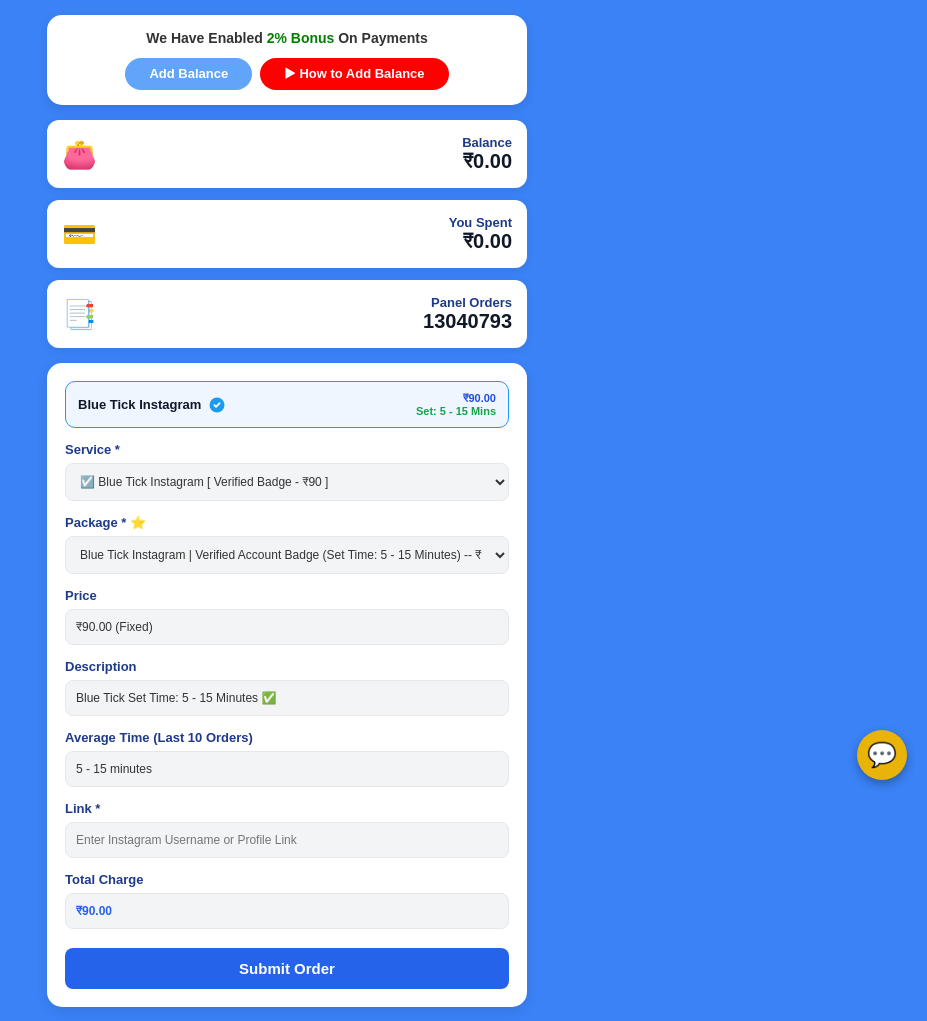
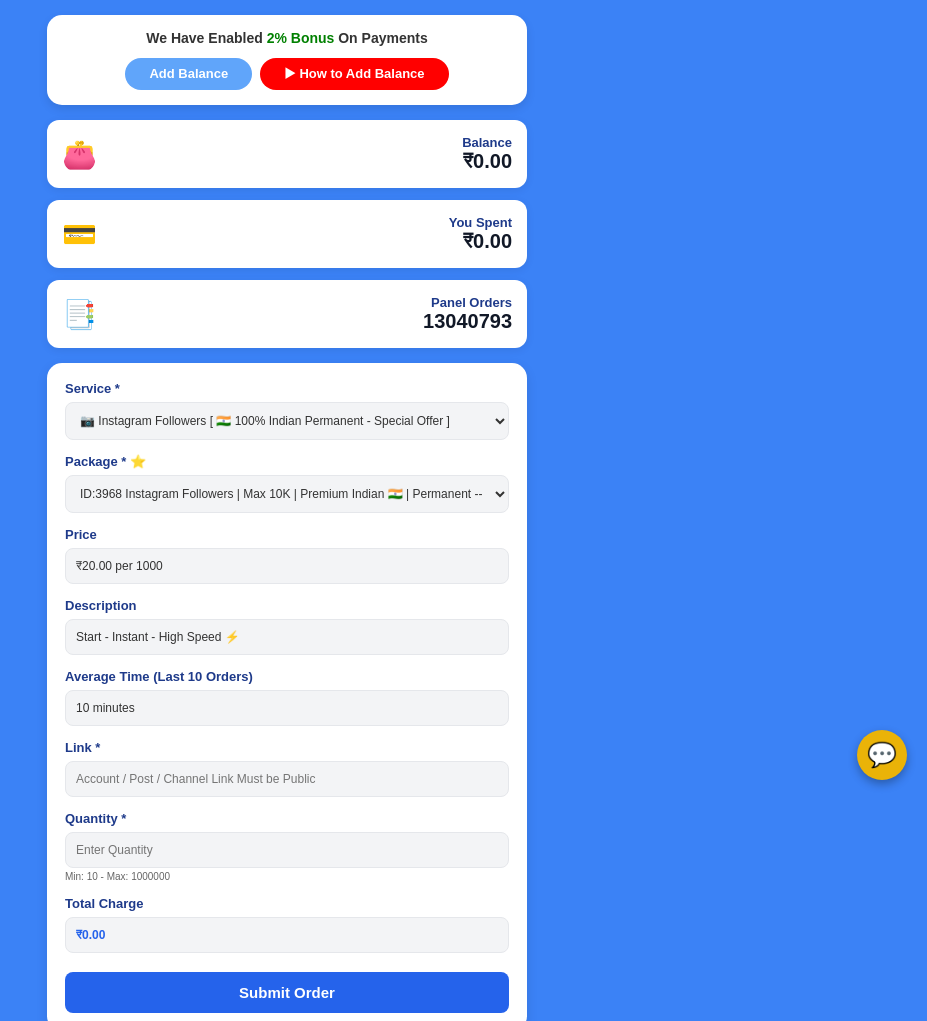
Before and after one commit to ab5301554-max/followfast, a plain HTML site: page addbalance.html in a window 1280 px wide. Shown: the top 1021 px of the page, without its empty margins (353-1280 px from the left). Drawn offline with Linux system fonts and the light colour scheme.

Commit message:
Update addbalance.html

```diff
--- a/addbalance.html
+++ b/addbalance.html
@@ -84,41 +84,6 @@
       color: #111827;
     }
 
-    /* Blue Tick Highlight Box */
-    .bluetick-quick-box {
-      display: flex;
-      align-items: center;
-      justify-content: space-between;
-      background: #eff6ff;
-      border: 1.5px solid #1d9bf0;
-      border-radius: 10px;
-      padding: 10px 12px;
-      margin-bottom: 14px;
-      cursor: pointer;
-    }
-
-    .bluetick-left {
-      display: flex;
-      align-items: center;
-      gap: 7px;
-      font-size: 13px;
-      font-weight: bold;
-      color: #0f172a;
-    }
-
-    .bluetick-svg {
-      width: 18px;
-      height: 18px;
-      flex-shrink: 0;
-    }
-
-    .bluetick-meta {
-      text-align: right;
-      font-size: 11px;
-      font-weight: bold;
-      color: #1d4ed8;
-    }
-
     /* Main Order Card */
     .order-box {
       background: #ffffff;
@@ -189,9 +154,10 @@
     <div class="banner-card">
       <h4>We Have Enabled <span style="color: green;">2% Bonus</span> On Payments</h4>
       <div class="btn-group" style="display: flex; gap: 8px; justify-content: center; flex-wrap: wrap;">
-        <a href="addbalance.html" class="top-btn">Add Balance</a>
-        <a href="https://youtube.com/shorts/wUjOodaSC9I?si=Buo82z5V7THWX-mg" target="_blank" class="top-btn" style="background-color: #ff0000;">▶ How to Add Balance</a>
-      </div>
+  <a href="addbalance.html" class="top-btn">Add Balance</a>
+  <a href="https://youtube.com/shorts/wUjOodaSC9I?si=Buo82z5V7THWX-mg" target="_blank" class="top-btn" style="background-color: #ff0000;">▶ How to Add Balance</a>
+</div>
+
     </div>
 
     <!-- Balance & Stats Cards -->
@@ -222,26 +188,10 @@
     <!-- Order Form -->
     <div class="order-box">
 
-      <!-- Blue Tick Instagram Badge Box (Click to select Blue Tick) -->
-      <div class="bluetick-quick-box" onclick="selectBlueTick()">
-        <div class="bluetick-left">
-          <span>Blue Tick Instagram</span>
-          <svg class="bluetick-svg" viewBox="0 0 24 24" aria-hidden="true">
-            <circle cx="12" cy="12" r="10" fill="#1d9bf0"></circle>
-            <path d="M8.5 12.3l2.2 2.2 4.8-5" fill="none" stroke="#ffffff" stroke-width="2.4" stroke-linecap="round" stroke-linejoin="round"></path>
-          </svg>
-        </div>
-        <div class="bluetick-meta">
-          <div>₹90.00</div>
-          <div style="color: #16a34a;">Set: 5 - 15 Mins</div>
-        </div>
-      </div>
-
       <!-- Category/Service Selection -->
       <div class="form-group">
         <label>Service *</label>
         <select id="categorySelect" onchange="updatePackages()">
-          <option value="ig_bluetick">☑️ Blue Tick Instagram [ Verified Badge - ₹90 ]</option>
           <option value="ig_indian">📷 Instagram Followers [ 🇮🇳 100% Indian Permanent - Special Offer ]</option>
           <option value="ig_views">📷 Instagram Views [ Fast Working ] updated</option>
           <option value="ig_likes">📷 Instagram Likes [ Cheapest ] NEW</option>
@@ -274,7 +224,7 @@
       <!-- Average Time -->
       <div class="form-group">
         <label>Average Time (Last 10 Orders)</label>
-        <input type="text" id="avgTimeInput" value="5 - 15 minutes" readonly>
+        <input type="text" value="10 minutes" readonly>
       </div>
 
       <!-- Target Link Input -->
@@ -283,8 +233,8 @@
         <input type="text" id="targetLink" placeholder="Account / Post / Channel Link Must be Public">
       </div>
 
-      <!-- Quantity Input (Automatically hidden for Blue Tick Instagram) -->
-      <div class="form-group" id="quantityGroup">
+      <!-- Quantity Input -->
+      <div class="form-group">
         <label>Quantity *</label>
         <input type="number" id="quantityInput" placeholder="Enter Quantity" min="10" oninput="calculatePrice()">
         <small style="font-size: 10px; color: #666; display: block; margin-top: 3px;">Min: 10 - Max: 1000000</small>
@@ -293,7 +243,7 @@
       <!-- Total Charge Output -->
       <div class="form-group">
         <label>Total Charge</label>
-        <input type="text" id="totalCharge" value="₹90.00" readonly style="font-weight: bold; color: #2563eb;">
+        <input type="text" id="totalCharge" value="₹0.00" readonly style="font-weight: bold; color: #2563eb;">
       </div>
 
       <button class="submit-btn" onclick="placeOrder()">Submit Order</button>
@@ -309,9 +259,6 @@
     let orderHistory = JSON.parse(localStorage.getItem("smm_orders")) || [];
 
     const serviceData = {
-      ig_bluetick: [
-        { id: "9001", name: "Blue Tick Instagram | Verified Account Badge (Set Time: 5 - 15 Minutes)", rate: 90.00 }
-      ],
       ig_indian: [
         { id: "3968", name: "ID:3968 Instagram Followers | Max 10K | Premium Indian 🇮🇳 | Permanent", rate: 20.00 },
         { id: "3969", name: "ID:3969 Instagram Followers | Max 50K | Real Indian 🇮🇳 | Non Drop", rate: 20.00 }
@@ -338,11 +285,6 @@
       ]
     };
 
-    function selectBlueTick() {
-      document.getElementById("categorySelect").value = "ig_bluetick";
-      updatePackages();
-    }
-
     function updateDashboardUI() {
       document.getElementById("user-balance").innerText = `₹${(userData.balance || 0).toFixed(2)}`;
       document.getElementById("user-spent").innerText = `₹${(userData.spent || 0).toFixed(2)}`;
@@ -351,54 +293,27 @@
     function updatePackages() {
       const category = document.getElementById("categorySelect").value;
       const packageSelect = document.getElementById("packageSelect");
-      const quantityGroup = document.getElementById("quantityGroup");
-      const avgTimeInput = document.getElementById("avgTimeInput");
-      const serviceDesc = document.getElementById("serviceDesc");
-      const targetLink = document.getElementById("targetLink");
 
       packageSelect.innerHTML = "";
 
-      if (serviceData[category]) {
+      if(serviceData[category]) {
         serviceData[category].forEach(pkg => {
           const option = document.createElement("option");
           option.value = pkg.rate;
           option.setAttribute("data-name", pkg.name);
-          if (category === "ig_bluetick") {
-            option.textContent = `${pkg.name} -- ₹${pkg.rate.toFixed(2)}`;
-          } else {
-            option.textContent = `${pkg.name} -- ₹${pkg.rate.toFixed(2)} per 1000`;
-          }
+          option.textContent = `${pkg.name} -- ₹${pkg.rate.toFixed(2)} per 1000`;
           packageSelect.appendChild(option);
         });
-      }
-
-      if (category === "ig_bluetick") {
-        quantityGroup.style.display = "none";
-        avgTimeInput.value = "5 - 15 minutes";
-        serviceDesc.value = "Blue Tick Set Time: 5 - 15 Minutes ✅";
-        targetLink.placeholder = "Enter Instagram Username or Profile Link";
-      } else {
-        quantityGroup.style.display = "block";
-        avgTimeInput.value = "10 minutes";
-        serviceDesc.value = "Start - Instant - High Speed ⚡";
-        targetLink.placeholder = "Account / Post / Channel Link Must be Public";
       }
 
       calculatePrice();
     }
 
     function calculatePrice() {
-      const category = document.getElementById("categorySelect").value;
       const packageSelect = document.getElementById("packageSelect");
       const rate = parseFloat(packageSelect.value) || 0;
+      const qty = parseInt(document.getElementById("quantityInput").value) || 0;
 
-      if (category === "ig_bluetick") {
-        document.getElementById("priceRate").value = `₹${rate.toFixed(2)} (Fixed)`;
-        document.getElementById("totalCharge").value = `₹${rate.toFixed(2)}`;
-        return;
-      }
-
-      const qty = parseInt(document.getElementById("quantityInput").value) || 0;
       document.getElementById("priceRate").value = `₹${rate.toFixed(2)} per 1000`;
 
       const total = (rate * qty) / 1000;
@@ -406,17 +321,14 @@
     }
 
     function placeOrder() {
-      const category = document.getElementById("categorySelect").value;
       const packageSelect = document.getElementById("packageSelect");
       const selectedOption = packageSelect.options[packageSelect.selectedIndex];
-      const linkInput = document.getElementById("targetLink").value.trim();
+      const linkInput = document.getElementById("targetLink").value;
       const qtyInput = parseInt(document.getElementById("quantityInput").value) || 0;
 
       if (!selectedOption) return alert("দয়া করে সার্ভিস নির্বাচন করুন!");
-      if (!linkInput) return alert("দয়া করে Instagram Username বা লিঙ্ক দিন!");
-      if (category !== "ig_bluetick" && qtyInput <= 0) {
-        return alert("দয়া করে সঠিক পরিমাণ (Quantity) লিখুন!");
-      }
+      if (!linkInput) return alert("দয়া করে লিঙ্ক দিন!");
+      if (qtyInput <= 0) return alert("দয়া করে সঠিক পরিমাণ (Quantity) লিখুন!");
 
       const serviceName = selectedOption.getAttribute("data-name");
       const totalCharge = parseFloat(document.getElementById("totalCharge").value.replace("₹", "")) || 0;
```
